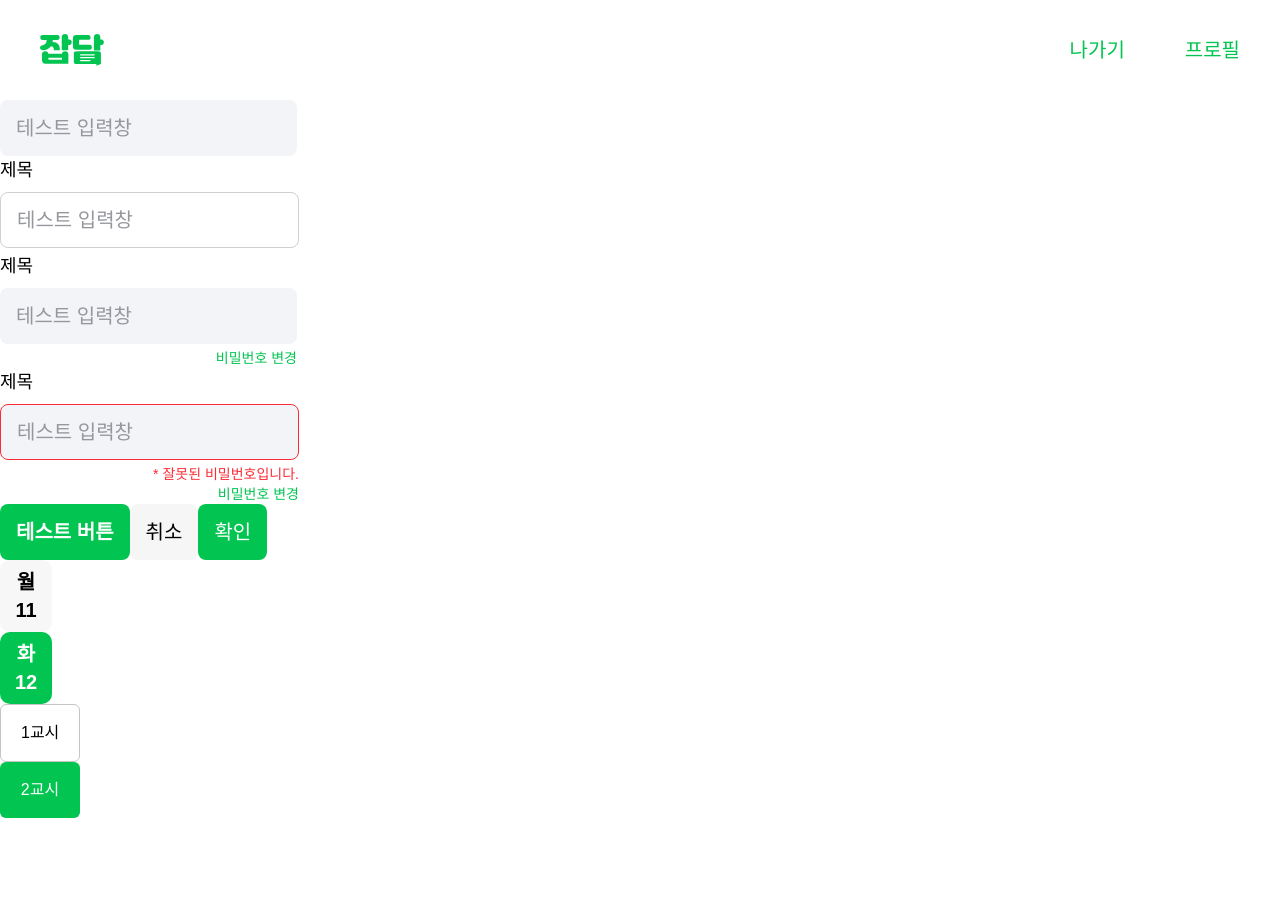
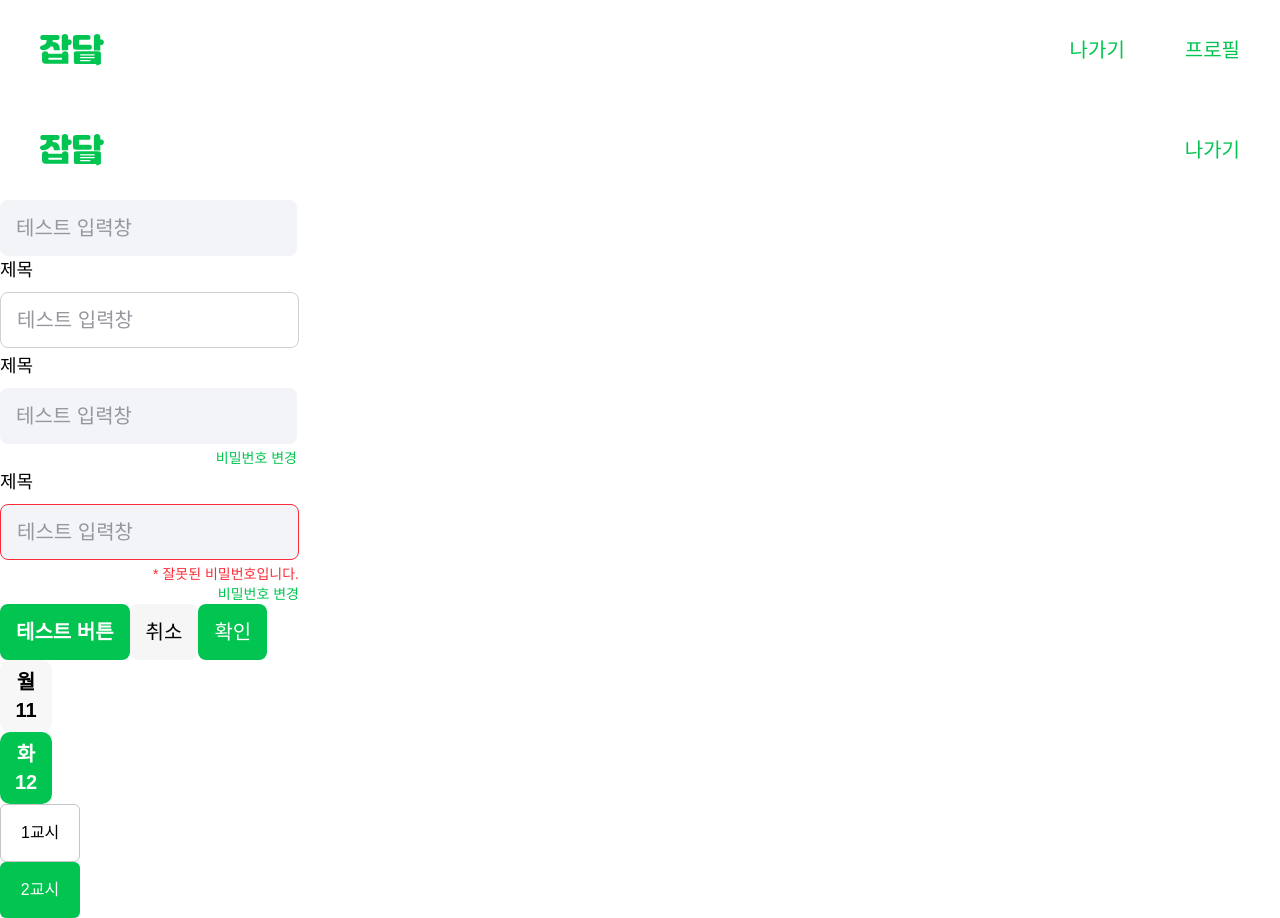
Before and after one commit to Kody-JOBDAM/FromtEnd, a Next.js app: page /test in a window 1280 px wide. Before the commit the page ends 818 px from the top, so only its background shows below. Built offline with nearby package versions, Linux system fonts and the light colour scheme.

Commit message:
feat: HeaderTwo 컴포넌트 추가

```diff
--- /dev/null
+++ b/app/components/organisms/HeaderTwo.tsx
@@ -0,0 +1,10 @@
+export const HeaderTwo = () => {
+    return (
+        <div className="w-full h-25 bg-white flex items-center justify-between px-10 py-9">
+            <img src="/JobdamIcon.svg" alt="Jobdam Icon" width={64} />
+            <div className="flex gap-15 text-[#02C551] text-xl font-medium">
+                <p>나가기</p>
+            </div>
+        </div>
+    );
+}
--- a/app/components/organisms/index.ts
+++ b/app/components/organisms/index.ts
@@ -1 +1,2 @@
 export { Header } from "./Header";
+export { HeaderTwo } from "./HeaderTwo";
--- a/app/test/page.tsx
+++ b/app/test/page.tsx
@@ -1,12 +1,13 @@
 'use client';
 import { Input, Button, Option } from "../components/atoms";
 import { InputField } from "../components/molecules";
-import { Header } from "../components/organisms";
+import { Header, HeaderTwo } from "../components/organisms";
 
 export default function Test() {
     return (
         <div>
             <Header />
+            <HeaderTwo />
             <Input
                 placeholder="테스트 입력창"
             />
```
